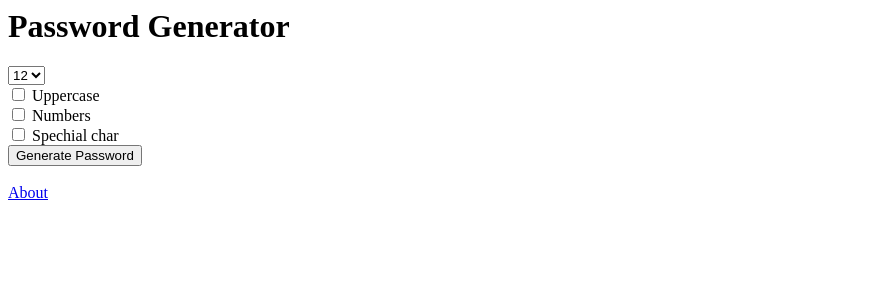
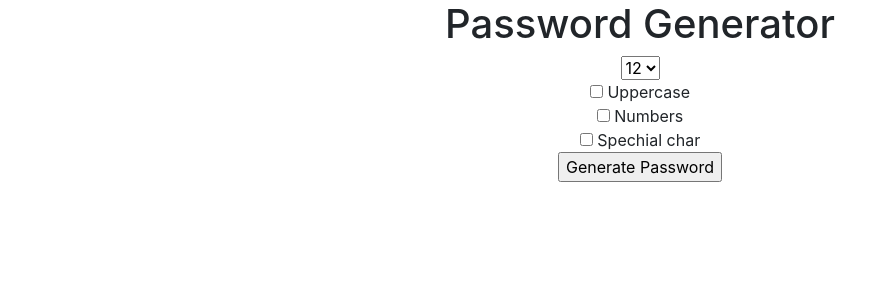
Before and after one commit to sarawuthlim/django3-password-generator, a Django app: page / in a window 1280 px wide. Shown: the top 300 px of the page, without its empty margins (0-890 px from the left). Run offline with Django 3.2, Linux system fonts and the light colour scheme; some libraries are stand-ins or nearby versions.

Commit message:
I made some tweaks

```diff
--- a/generator/templates/generator/home.html
+++ b/generator/templates/generator/home.html
@@ -1,3 +1,6 @@
+<link rel="stylesheet" href="https://stackpath.bootstrapcdn.com/bootstrap/4.4.1/css/bootstrap.min.css" integrity="sha384-Vkoo8x4CGsO3+Hhxv8T/Q5PaXtkKtu6ug5TOeNV6gBiFeWPGFN9MuhOf23Q9Ifjh" crossorigin="anonymous">
+
+<div class="container text-center">
   <h1>Password Generator</h1>
 
   <form action="{% url 'password' %}">
@@ -19,13 +22,7 @@
     <input type="checkbox" name="numbers"> Numbers
     <br>
     <input type="checkbox" name="special"> Spechial char
-
     <br>
-
     <input type="submit" name="" value="Generate Password">
-  <br>
-  <br>
-  <a href="{% url 'about' %}">About</a>
-
-
   </form>
+</div>
--- a/password_generator/settings.py
+++ b/password_generator/settings.py
@@ -20,7 +20,7 @@ BASE_DIR = os.path.dirname(os.path.dirname(os.path.abspath(__file__)))
 # See https://docs.djangoproject.com/en/3.0/howto/deployment/checklist/
 
 # SECURITY WARNING: keep the secret key used in production secret!
-SECRET_KEY = '#7pli^0z+_c^)))q=^jfq^l&isr(zb5pc+nd45-qdc^c$-(l@v'
+SECRET_KEY = '#7pli^0z+_c^)a))q=^jfq^l&isr(zb5pc+nd45-qdc^c$-(l@v'
 
 # SECURITY WARNING: don't run with debug turned on in production!
 DEBUG = True
```
Lines whose indentation alone changed are shown as unchanged.
